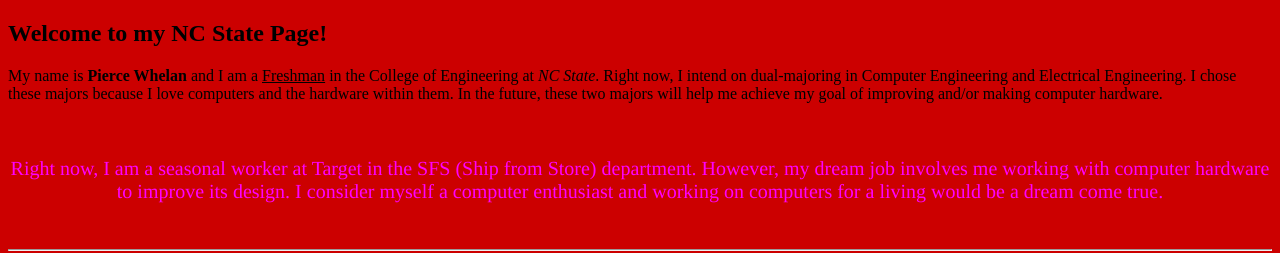
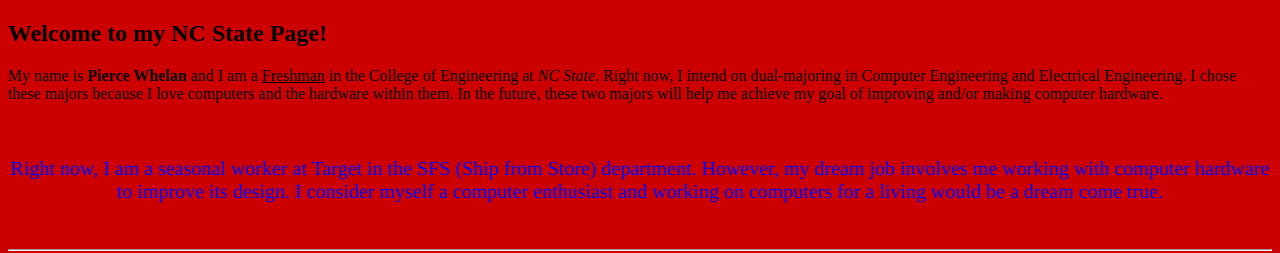
Before and after one commit to Pierce57/Webpage, a plain HTML site: page index.html in a window 1280 px wide. Shown: the top 253 px of the page. Drawn offline with Linux system fonts and the light colour scheme.

Commit message:
Add files via upload

```diff
--- a/index.html
+++ b/index.html
@@ -21,7 +21,7 @@
 
     <p>My name is <strong>Pierce Whelan</strong> and I am a <ins>Freshman</ins> in the College of Engineering at <em>NC State</em>. Right now, I intend on dual-majoring in Computer Engineering and Electrical Engineering. I chose these majors because I love computers and the hardware within them. In the future, these two majors will help me achieve my goal of improving and/or making computer hardware.</p>
 	<br />
-	<p style="font-family: Times; font-size: 20px; color: #FF00FF; text-align: center;">Right now, I am a seasonal worker at Target in the SFS (Ship from Store) department. However, my dream job involves me working with computer hardware to improve its design. I consider myself a computer enthusiast and working on computers for a living would be a dream come true.</p>
+	<p style="font-family: Times; font-size: 20px; color: #0000FF; text-align: center;">Right now, I am a seasonal worker at Target in the SFS (Ship from Store) department. However, my dream job involves me working with computer hardware to improve its design. I consider myself a computer enthusiast and working on computers for a living would be a dream come true.</p>
 	<br />
 	<hr />
 	<!--Number 3 answered above here-->
```
